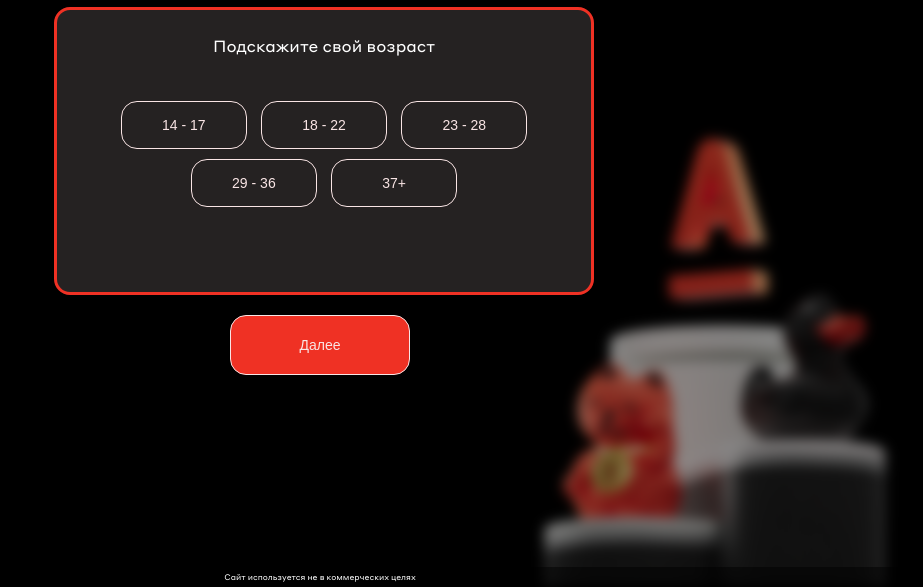
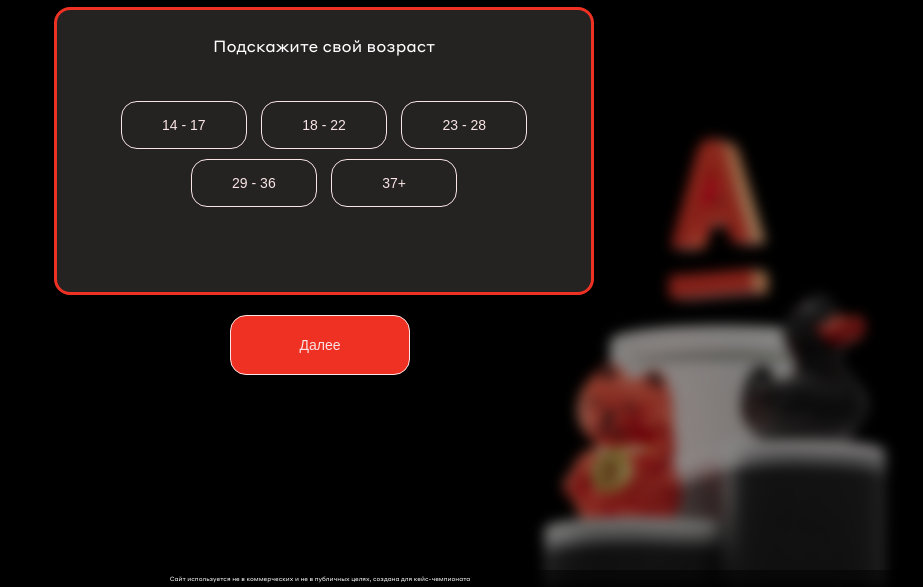
Before and after one commit to s1koru/chat-bot-Alfa, a plain HTML site: page docs/index.html in a window 1280 px wide. Shown: the part 213-800 px from the top of the page, without its empty margins (320-1243 px from the left). Drawn offline with Linux system fonts and the light colour scheme.

Commit message:
Исправлена надпись

```diff
--- a/docs/index.html
+++ b/docs/index.html
@@ -68,6 +68,6 @@
     </div>
   </div>
   <script src="script.js"></script>
-<footer class="non-commercial">Сайт используется не в коммерческих целях</footer>
+<footer class="non-commercial">Сайт используется не в коммерческих и не в публичных целях,   создана для кейс-чемпионата</footer>
 </body>
 </html>
--- a/docs/styles.css
+++ b/docs/styles.css
@@ -43,7 +43,7 @@ body {
   bottom: 0;            /* Расположение в самом низу */
   left: 0;
   width: 100%;          /* Занимает всю ширину страницы */
-  font-size: 8px;       /* Очень маленький шрифт */
+  font-size: 6px;       /* Очень маленький шрифт */
   text-align: center;   /* Выравнивание по центру */
   color: #fff;          /* Цвет текста (белый, как и остальной текст) */
   padding: 5px 0;       /* Небольшие отступы сверху и снизу */
```
